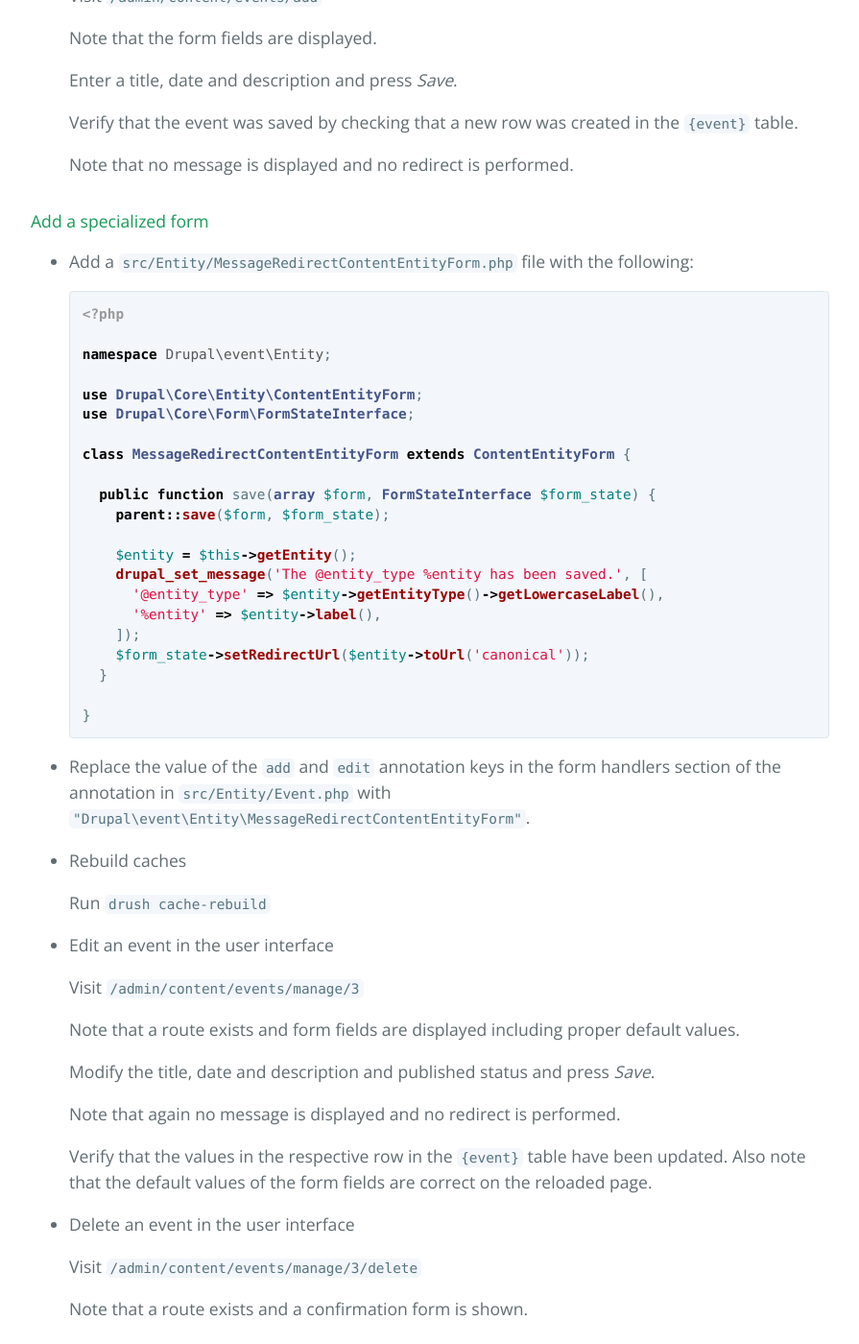
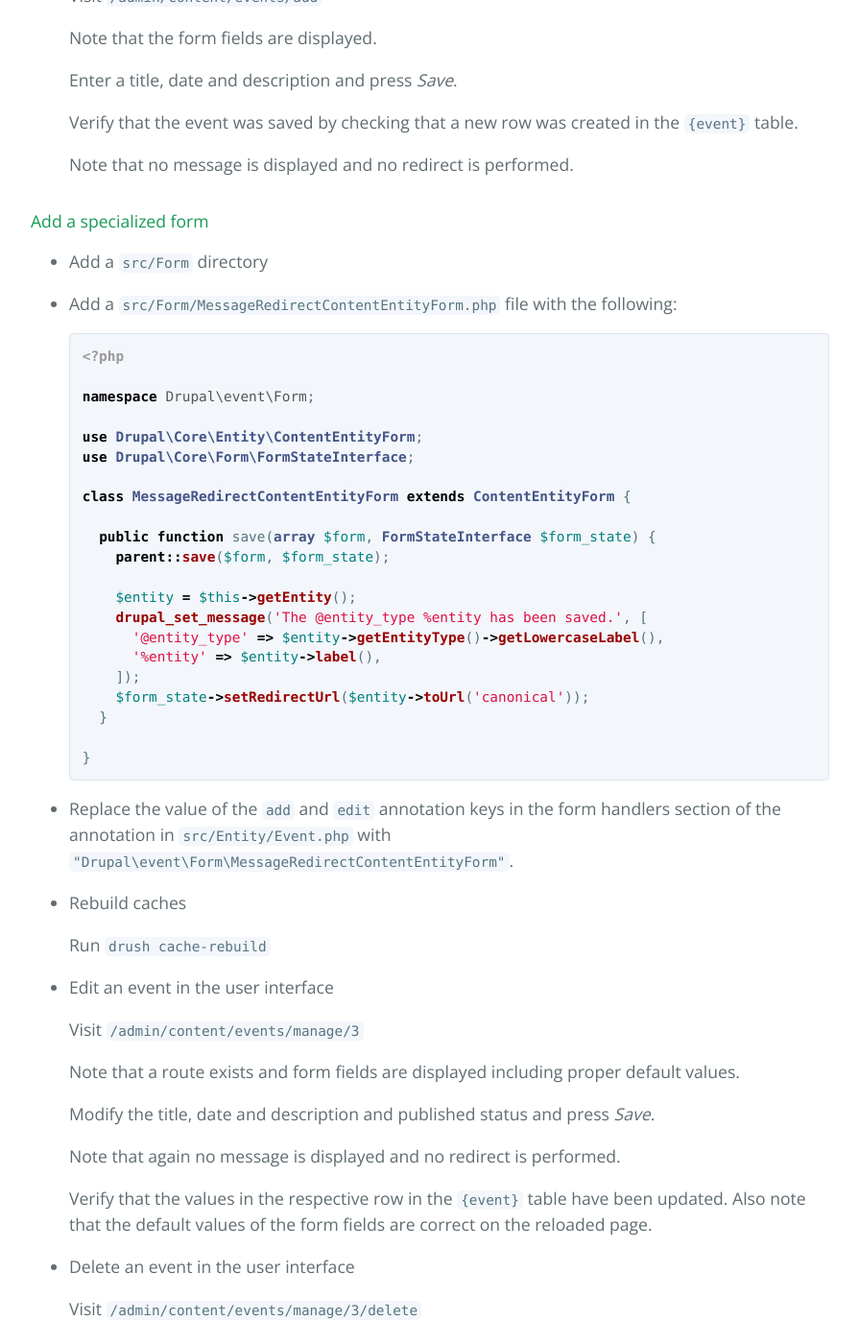
Before and after one commit to drupal-entity-training/event, a Jekyll site: the page built from index.md, in a window 1280 px wide and 1400 px high, scrolled down 21508 px. Shown: the whole window at 96% size, without its empty margins (192-1087 px from the left). Built offline with Jekyll 4.4.1, drawn with Linux system fonts in a browser that asks for light colours; some of the changed text lies outside the part shown.

Commit message:
Move MessageRedirectContentEntityForm to Drupal\event\Form

````diff
--- a/index.md
+++ b/index.md
@@ -1002,13 +1002,15 @@ displayed unless explicitly configured to.
 
 #### Add a specialized form
 
-* Add a `src/Entity/MessageRedirectContentEntityForm.php` file with the
+* Add a `src/Form` directory
+
+* Add a `src/Form/MessageRedirectContentEntityForm.php` file with the
   following:
 
   ```php
   <?php
 
-  namespace Drupal\event\Entity;
+  namespace Drupal\event\Form;
 
   use Drupal\Core\Entity\ContentEntityForm;
   use Drupal\Core\Form\FormStateInterface;
@@ -1031,7 +1033,7 @@ displayed unless explicitly configured to.
 
 * Replace the value of the `add` and `edit` annotation keys in the form handlers
   section of the annotation in `src/Entity/Event.php` with
-  `"Drupal\event\Entity\MessageRedirectContentEntityForm"`.
+  `"Drupal\event\Form\MessageRedirectContentEntityForm"`.
 
 * Rebuild caches
 
@@ -1955,7 +1957,7 @@ The `MessageRedirectContentEntityForm` created above assumes the entity type has
 a `canonical` link template, but a canonical route does not make sense for event
 types. Thus, we have to expand it to redirect to the `collection` link instead.
 
-* Replace the following in `src/Entity/MessageRedirectContentEntityForm`:
+* Replace the following in `src/Form/MessageRedirectContentEntityForm`:
 
   ```php?start_inline=1
   $form_state->setRedirectUrl($entity->toUrl('canonical'));
@@ -1977,8 +1979,8 @@ types. Thus, we have to expand it to redirect to the `collection` link instead.
 
   ```php?start_inline=1
   *     "form" = {
-  *       "add" = "Drupal\event\Entity\MessageRedirectContentEntityForm",
-  *       "edit" = "Drupal\event\Entity\MessageRedirectContentEntityForm",
+  *       "add" = "Drupal\event\Form\MessageRedirectContentEntityForm",
+  *       "edit" = "Drupal\event\Form\MessageRedirectContentEntityForm",
   *       "delete" = "Drupal\Core\Entity\ContentEntityDeleteForm",
   *     },
   ```
````
